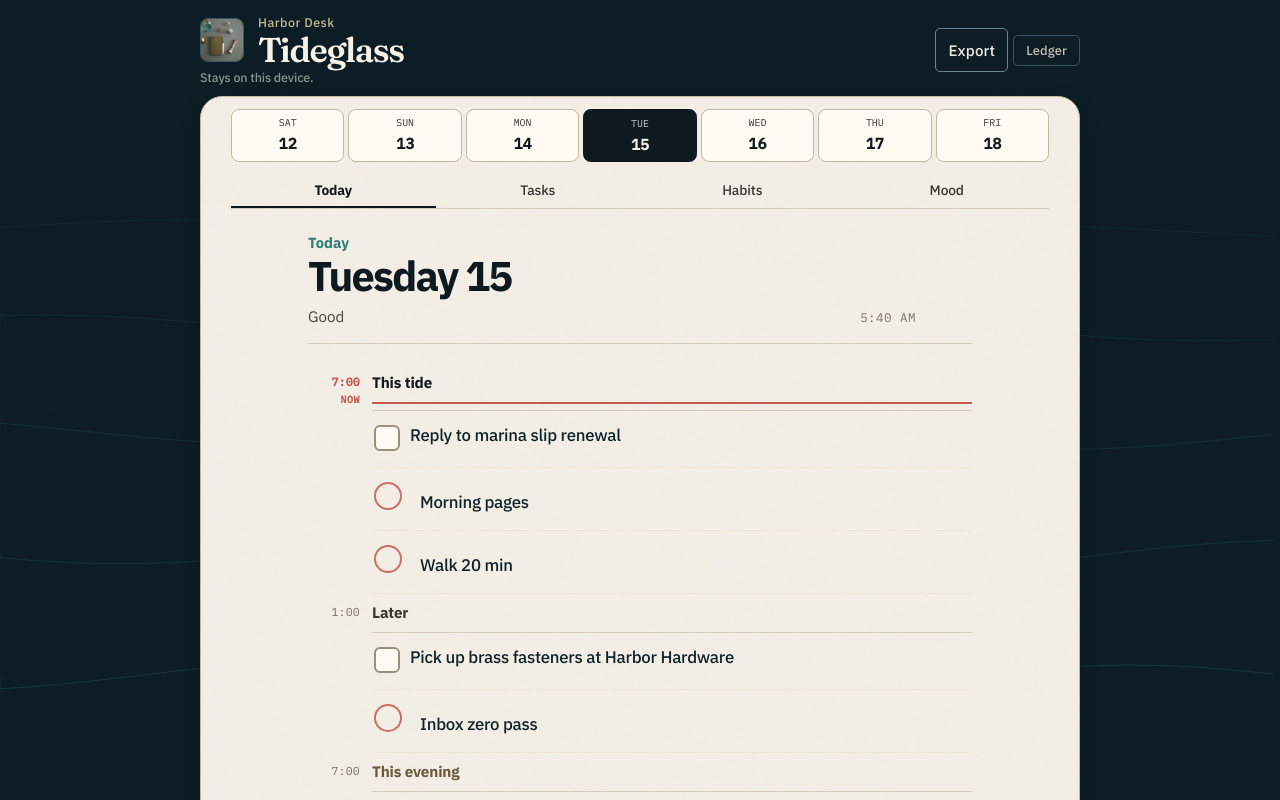
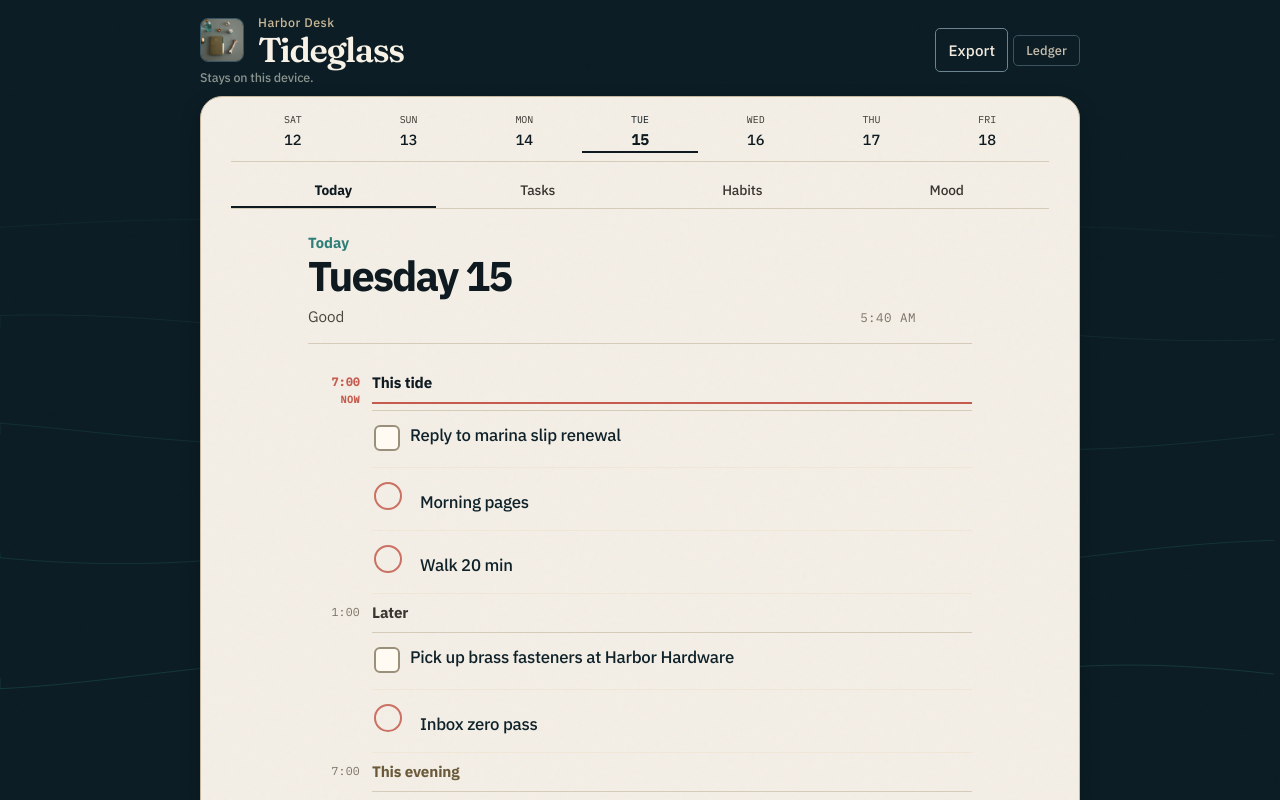
Before and after one commit to Btheriot83/buildgames-lunatask, a React (Vite) app: page / in a window 1280 px wide. Shown: the top 800 px of the page. Built offline with nearby package versions, Linux system fonts and the light colour scheme.

Commit message:
elevate8: week as type, not cards
Dates become a hairline row. Selected day is an underline, so the blotter list owns the fold.

```diff
--- a/src/index.css
+++ b/src/index.css
@@ -3332,3 +3332,41 @@ button, input, select, textarea {
 .now-flag {
   letter-spacing: 0.06em;
 }
+
+/* ——— elevate8: quieter week — Things has no card strip; dates as type ——— */
+.day-strip-quiet .day-chips {
+  display: flex !important;
+  gap: 0 !important;
+  justify-content: space-between;
+  border-bottom: 1px solid #d4cbb8;
+  padding: 0 4px 8px;
+  margin-bottom: 2px;
+}
+.desk-paper .day-chip {
+  background: transparent !important;
+  border: 0 !important;
+  border-radius: 0 !important;
+  padding: 4px 8px !important;
+  min-width: 0;
+  flex: 1;
+}
+.desk-paper .day-chip.is-today {
+  border: 0 !important;
+}
+.desk-paper .day-chip.is-selected {
+  background: transparent !important;
+  border: 0 !important;
+  box-shadow: inset 0 -2px 0 var(--ink-on-paper) !important;
+  color: var(--ink-on-paper) !important;
+}
+.desk-paper .day-chip.is-selected .dow,
+.desk-paper .day-chip.is-selected .dom {
+  color: var(--ink-on-paper) !important;
+}
+.desk-paper .day-chip .dom {
+  font-size: 0.92rem !important;
+  font-weight: 500 !important;
+}
+.desk-paper .day-chip.is-selected .dom {
+  font-weight: 700 !important;
+}
```
Also changed, not shown: 1 other file (tests, documents, lock files or other folders).
